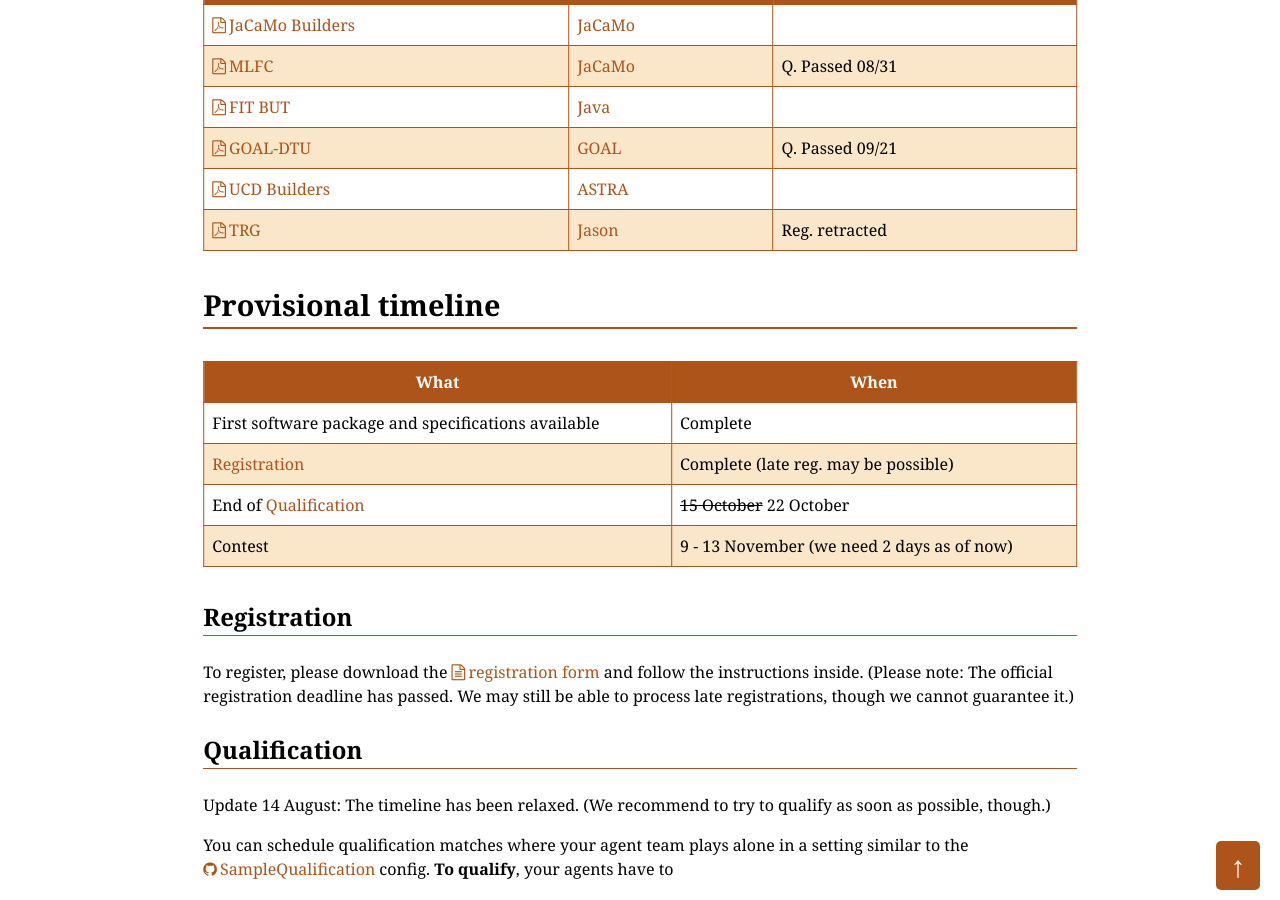
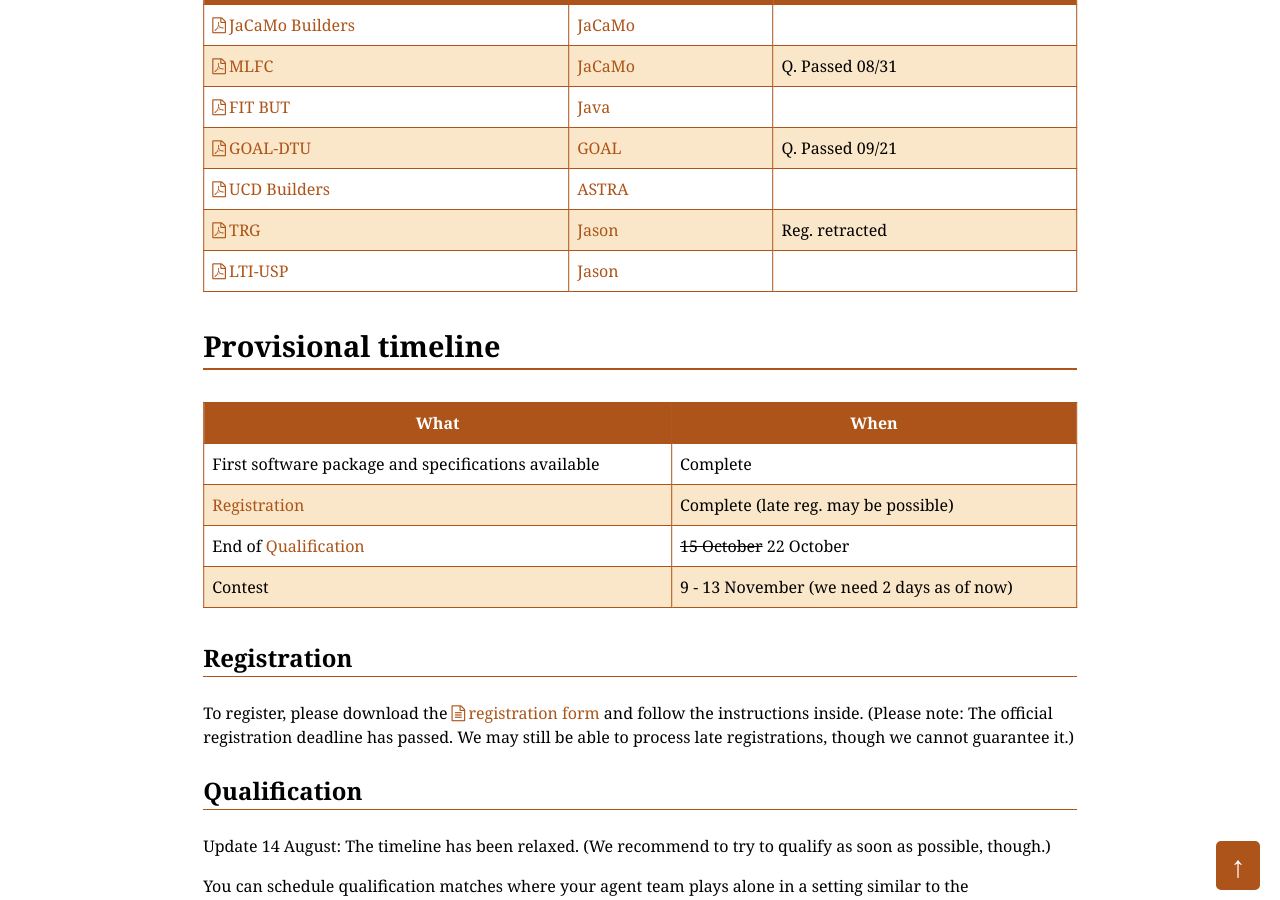
Before and after one commit to agentcontest/agentcontest.github.io, a Jekyll site: the page built from 2020/index.md, in a window 1280 px wide and 900 px high, scrolled down 1085 px. Built offline with Jekyll 4.4.1, drawn with Linux system fonts in a browser that asks for light colours.

Commit message:
registration LTI-USP

```diff
--- a/2020/index.md
+++ b/2020/index.md
@@ -30,6 +30,7 @@
 [GOAL-DTU](registrations/GOAL-DTU.pdf) | [GOAL](https://goalapl.atlassian.net/wiki/) | Q. Passed 09/21
 [UCD Builders](registrations/UCD_Builders.pdf) | [ASTRA](http://astralanguage.com/) |
 [TRG](registrations/TRG.pdf) | [Jason](http://jason.sourceforge.net/wp/) | Reg. retracted
+[LTI-USP](registrations/LTI-USP.pdf) | [Jason](http://jason.sourceforge.net/wp/) |
 
 Provisional timeline
 --------------------
```
Also changed, not shown: 1 other file.
